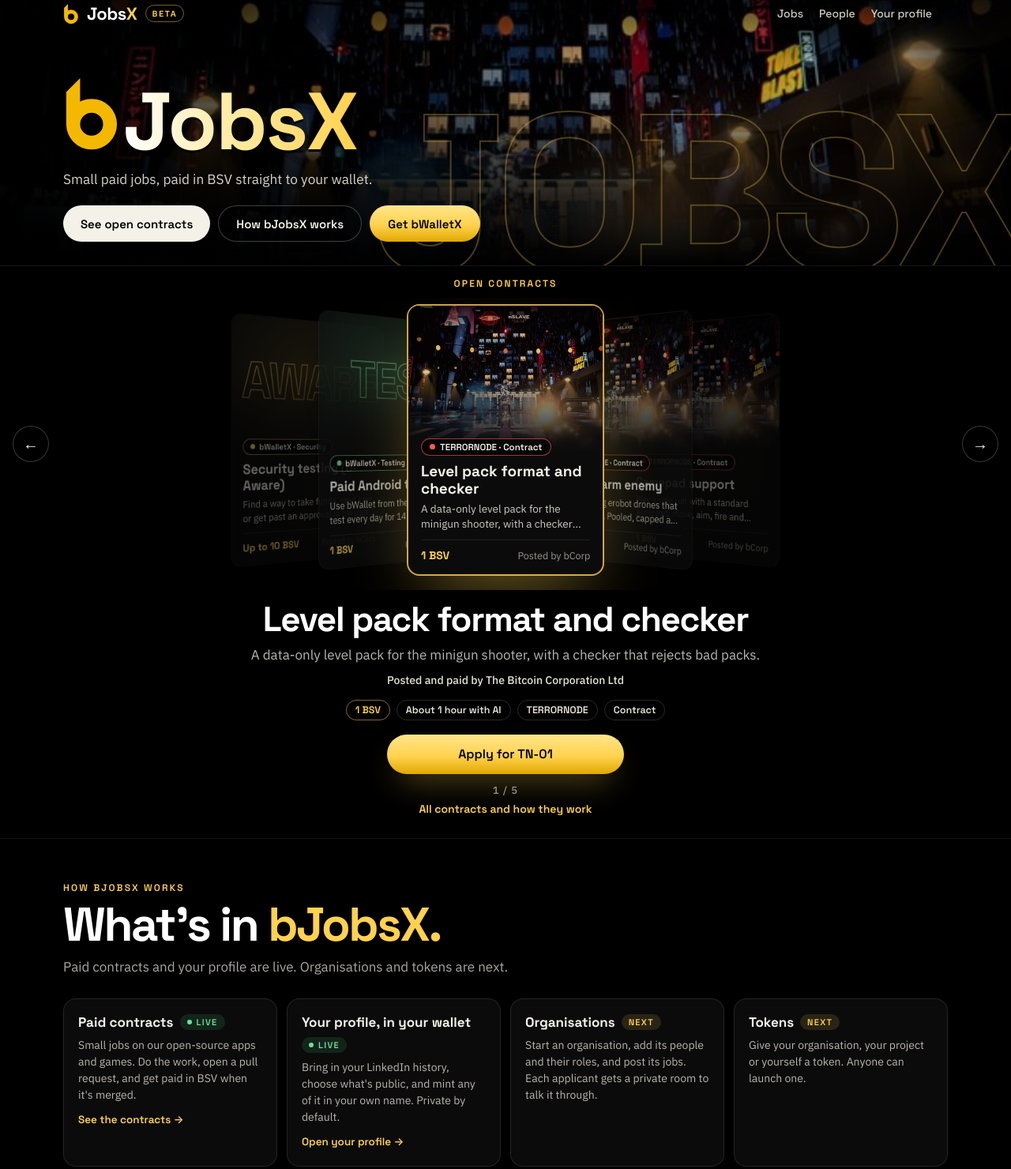
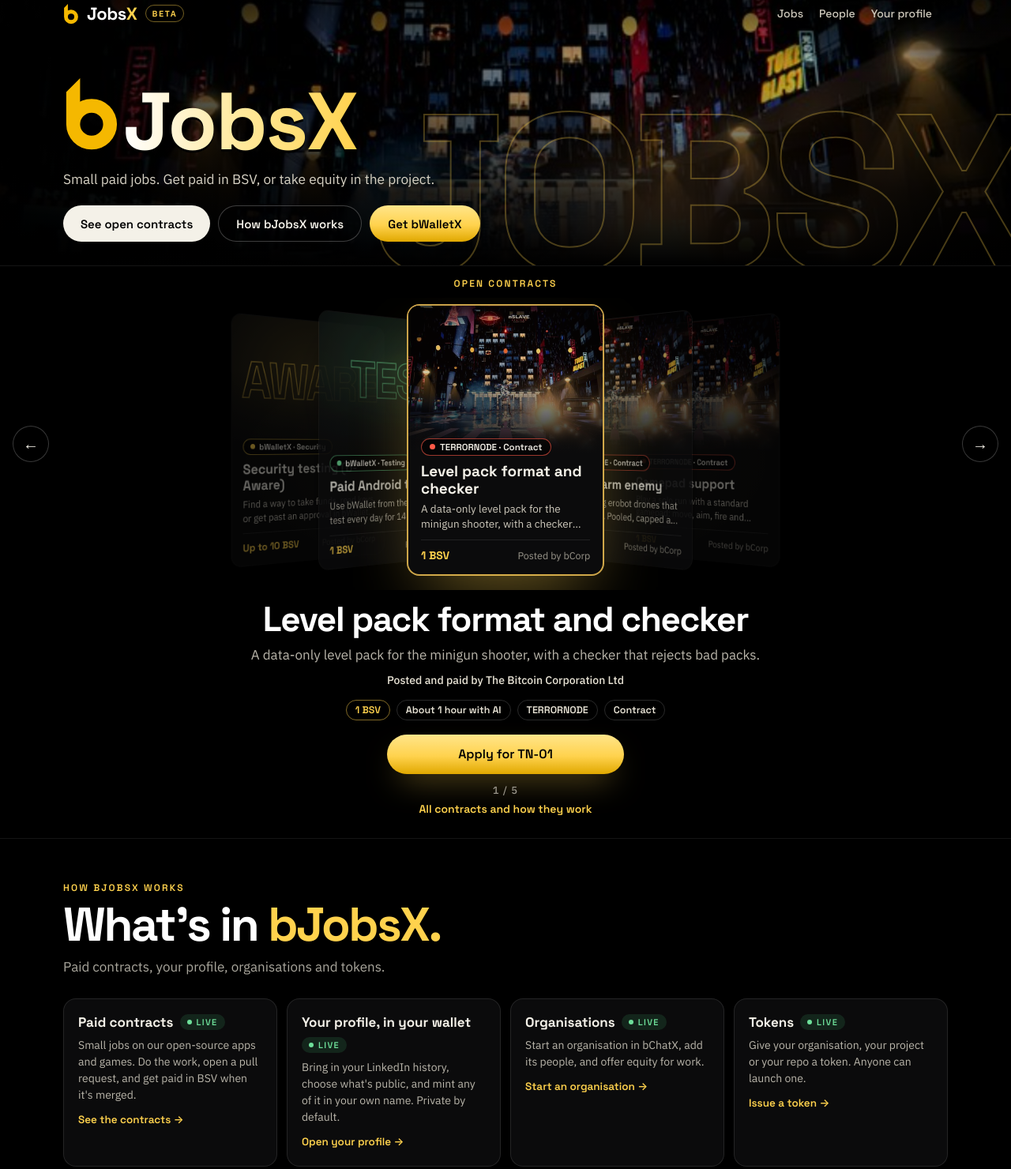
Before and after one commit to bitcoin-corp/bjobsx-site, a website with bundled scripts: page index.html in a window 1280 px wide. Shown: the part 52-1532 px from the top of the page at 79% size. Built offline with nearby package versions, Linux system fonts and the light colour scheme; files whose address does not match are found by name.

Commit message:
Landing: equity in the blurb; Organisations and Tokens tiles are live links to bChatX (RB 15 Nov)
Co-Authored-By: Claude Opus 5.5 <noreply@anthropic.com>

```diff
--- a/index.html
+++ b/index.html
@@ -48,7 +48,7 @@
   <header class="xs-wrap xs-nav"><a class="xs-brand" href="/" aria-label="bJobsX home"><svg viewBox="23 8 74 100" aria-hidden="true" focusable="false"><path fill="currentColor" d="M45 12V72H27V30Z M27 72a33 33 0 1 1 66 0a33 33 0 1 1-66 0Z M45 72a15 15 0 1 0 30 0a15 15 0 1 0-30 0Z"/></svg><span><span class="xs-sr">b</span><span class="xs-nm">Jobs</span><i>X</i></span><span class="beta">Beta</span></a><nav class="xs-links" aria-label="Main"><a href="/contracts">Jobs</a><a class="xs-hs" href="/browse">People</a><a class="xs-hs" href="/studio">Your profile</a><span data-bwx></span></nav></header>
   <div class="xs-wrap xs-in">
     <h1 class="xs-h1" id="xs-h1"><svg class="xs-hb" viewBox="23 8 74 100" aria-hidden="true" focusable="false"><path fill="currentColor" d="M45 12V72H27V30Z M27 72a33 33 0 1 1 66 0a33 33 0 1 1-66 0Z M45 72a15 15 0 1 0 30 0a15 15 0 1 0-30 0Z"/></svg><span class="xs-sr">b</span><span class="xs-nm rx-g">JobsX</span></h1>
-    <p class="xs-lede">Small paid jobs, paid in BSV straight to your wallet.</p>
+    <p class="xs-lede">Small paid jobs. Get paid in BSV, or take equity in the project.</p>
     <div class="xs-ctas"><a class="xs-btn xs-white" href="#jobs">See open contracts</a><a class="xs-btn xs-ghost" href="#how">How bJobsX works</a><a class="xs-btn xs-gold" href="https://bwalletx.com/get">Get bWalletX</a></div>
   </div>
   <div class="rx-ghost" aria-hidden="true">JOBSX</div>
@@ -75,12 +75,12 @@
 
 <section class="xs-sec" id="how" aria-labelledby="howH">
   <div class="xs-wrap">
-    <div class="xs-cat"><p class="xs-eye">How bJobsX works</p><h2 id="howH">What's in <i>bJobsX.</i></h2><p class="xs-sub">Paid contracts and your profile are live. Organisations and tokens are next.</p></div>
+    <div class="xs-cat"><p class="xs-eye">How bJobsX works</p><h2 id="howH">What's in <i>bJobsX.</i></h2><p class="xs-sub">Paid contracts, your profile, organisations and tokens.</p></div>
     <div class="tiles">
       <a class="tile" href="/contracts"><h3>Paid contracts <span class="badge live">Live</span></h3><p>Small jobs on our open-source apps and games. Do the work, open a pull request, and get paid in BSV when it's merged.</p><span class="more">See the contracts &rarr;</span></a>
       <a class="tile" href="/studio"><h3>Your profile, in your wallet <span class="badge live">Live</span></h3><p>Bring in your LinkedIn history, choose what's public, and mint any of it in your own name. Private by default.</p><span class="more">Open your profile &rarr;</span></a>
-      <div class="tile"><h3>Organisations <span class="badge coming">Next</span></h3><p>Start an organisation, add its people and their roles, and post its jobs. Each applicant gets a private room to talk it through.</p></div>
-      <div class="tile"><h3>Tokens <span class="badge coming">Next</span></h3><p>Give your organisation, your project or yourself a token. Anyone can launch one.</p></div>
+      <a class="tile" href="https://www.bchatx.com/room/new" target="_blank" rel="noopener"><h3>Organisations <span class="badge live">Live</span></h3><p>Start an organisation in bChatX, add its people, and offer equity for work.</p><span class="more">Start an organisation &rarr;</span></a>
+      <a class="tile" href="https://www.bchatx.com/tokenise" target="_blank" rel="noopener"><h3>Tokens <span class="badge live">Live</span></h3><p>Give your organisation, your project or your repo a token. Anyone can launch one.</p><span class="more">Issue a token &rarr;</span></a>
     </div>
   </div>
 </section>
```
